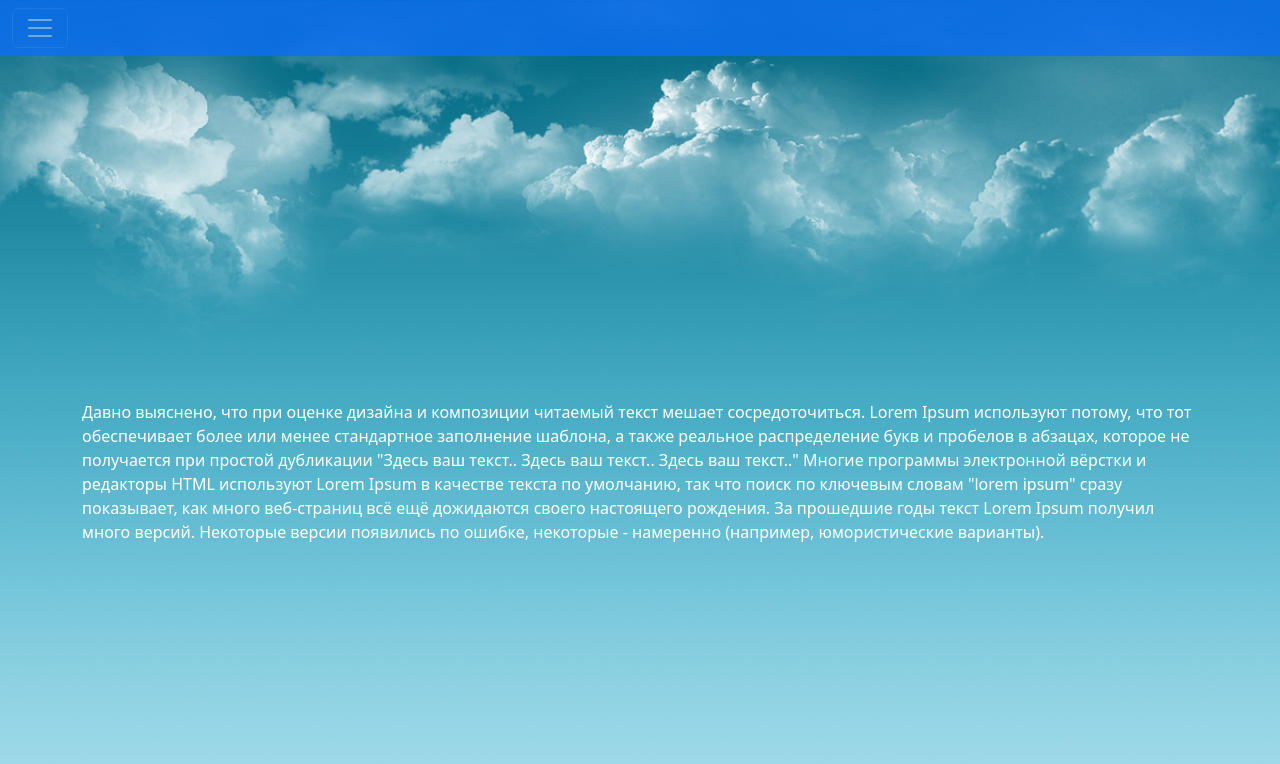
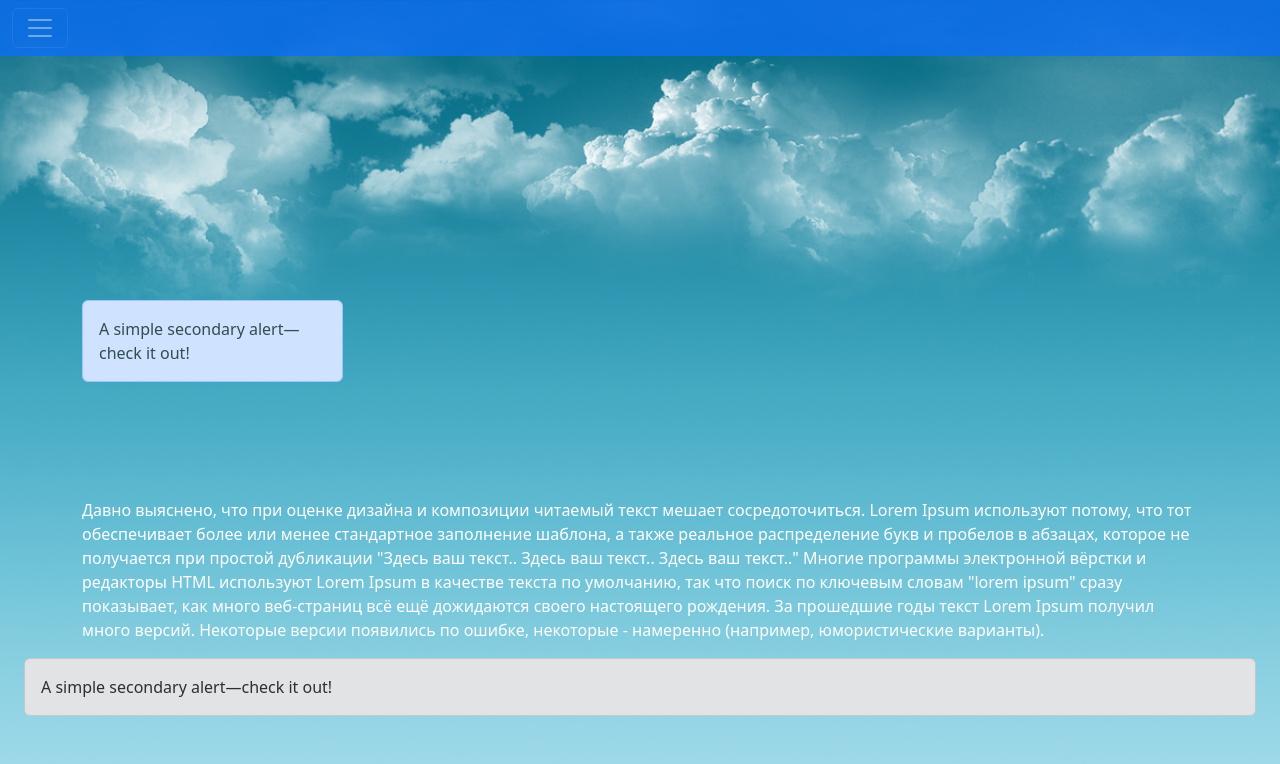
Before and after one commit to LMSerhii/my_flask_project, a Flask app: page /result in a window 1280 px wide. Shown: the top 764 px of the page. Run offline with Flask 3, Linux system fonts and the light colour scheme.

Commit message:
27.05.2023

```diff
--- a/app.py
+++ b/app.py
@@ -1,4 +1,4 @@
-from flask import Flask, render_template
+from flask import Flask, render_template, request, url_for
 
 app = Flask(__name__)
 
@@ -11,9 +11,24 @@ def index():
     return render_template('index.html', context=context)
 
 
-@app.route("/result")
+@app.route("/result", methods=['POST', 'GET'])
 def result():
-    return render_template('result.html')
+    if request.method == 'POST':
+        name = request.form['name']
+        birthday = request.form['birthday']
+        context = {
+            'title': 'Матрица личностей',
+            'name': name,
+            'birthday': birthday
+        }
+        print(name)
+
+        print(birthday)
+    else:
+        context = {
+            'title': 'Матрица личностей'
+        }
+    return render_template('result.html', context=context)
 
 
 if __name__ == '__main__':
--- a/templates/result.html
+++ b/templates/result.html
@@ -1,10 +1,23 @@
 {% extends 'base.html' %}
 
-{% block title %}Страница с результатом{% endblock title %}
+{% block title %}{{ context.title }}{% endblock title %}
 
 {% block content %}
 
-<div class="container-md" style="color:#fff; margin-top:400px">
+<div class="container">
+    <div class="row">
+        <div class="col-3">
+            <div class="alert alert-primary" role="alert" style="color:#2F4F4F; margin-top:300px">
+                <!--    <h2>{{ context.name }}</h2>-->
+                <!--    <h3>{{ context.birthday }}</h3>-->
+                A simple secondary alert—check it out!
+            </div>
+        </div>
+    </div>
+</div>
+
+
+<div class="container-md" style="color:#fff; margin-top:100px">
     <p>
         Давно выяснено, что при оценке дизайна и композиции читаемый текст мешает сосредоточиться. Lorem Ipsum
         используют потому, что тот обеспечивает более или менее стандартное заполнение шаблона, а также реальное
@@ -16,5 +29,9 @@
     </p>
 </div>
 
+<div class="alert alert-secondary" role="alert">
+    A simple secondary alert—check it out!
+</div>
+
 
 {% endblock content %}
```
Also changed, not shown: templates/index.html (+9 -8 lines).
